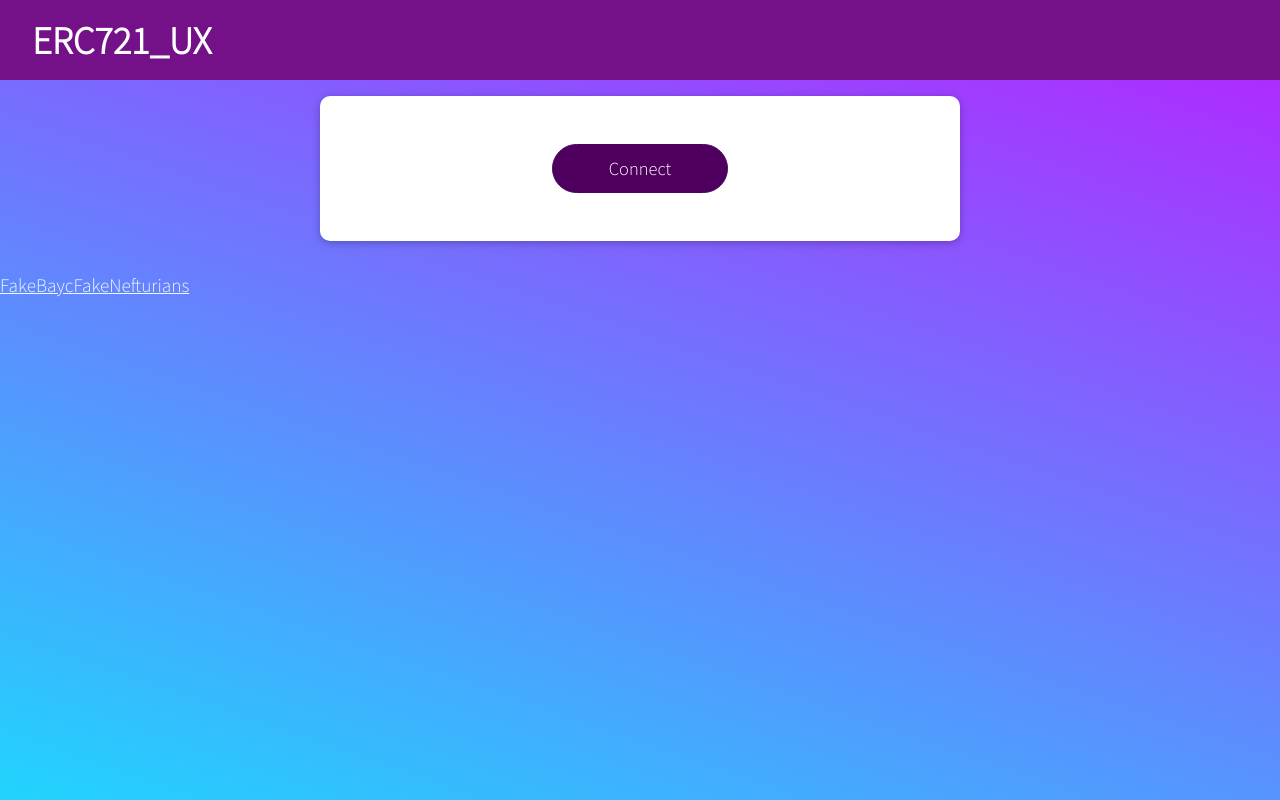
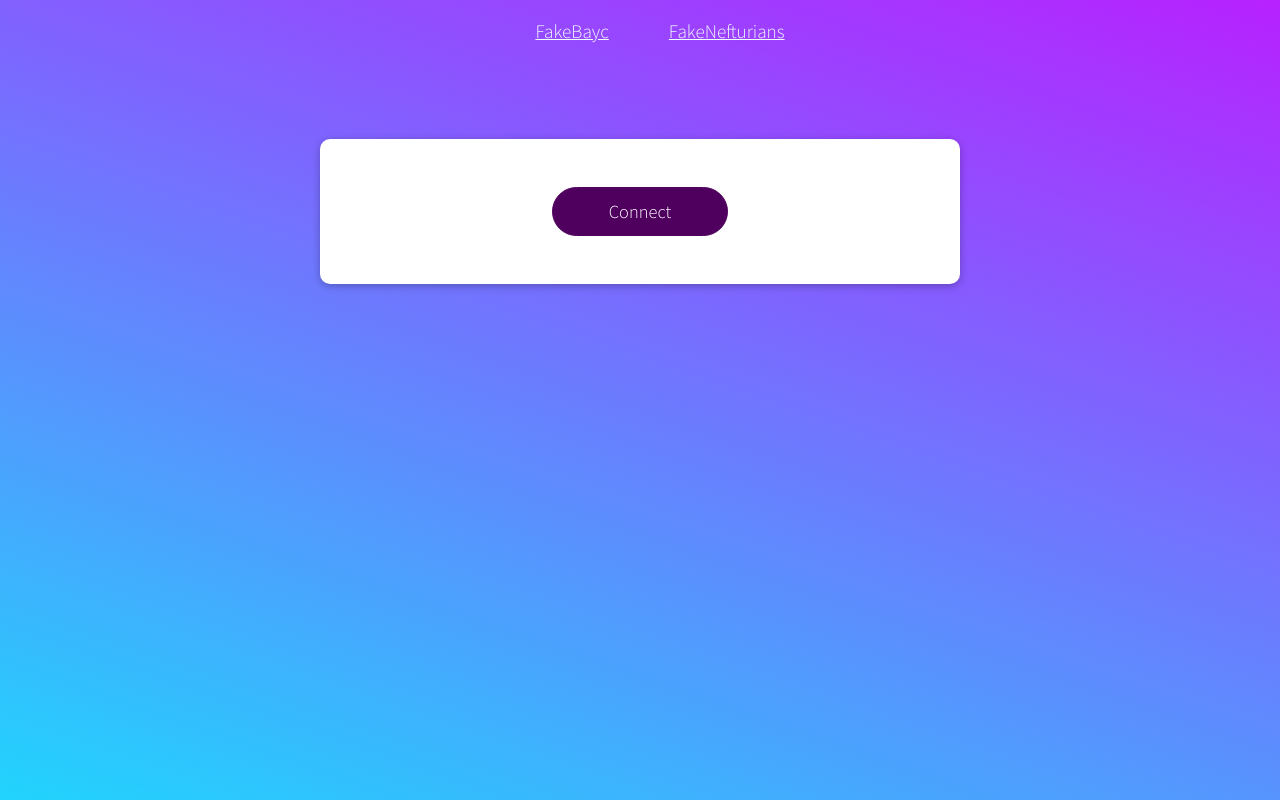
Before and after one commit to lucas-kacz/ERC721_Ux, a React (Create React App) app in the folder my_app/: page / in a window 1280 px wide. Built offline with nearby package versions, Linux system fonts and the light colour scheme; what web3 would draw is missing.

Commit message:
Update CSS

```diff
--- a/my_app/src/components/pages/ChainInfo/ChainInfo.js
+++ b/my_app/src/components/pages/ChainInfo/ChainInfo.js
@@ -5,6 +5,7 @@ const ChainInfo = (props) => {
     return (
         <Card className={classes.chaininfo}>
             <h1>Welcome, here are some infos</h1>
+            <p>You are connectec with : {props.currentAccount}</p>
             <p> Chain Id : {props.chainId}</p>
             <p>Last block number : {props.lastBlockNumber}</p>
         </Card>
--- a/my_app/src/components/pages/ChainInfo/ChainInfo.module.css
+++ b/my_app/src/components/pages/ChainInfo/ChainInfo.module.css
@@ -4,4 +4,6 @@
     padding: 3rem;
     margin: 2rem auto;
     text-align: center;
+    color: black;
+    font-weight: bold;
   }
--- a/my_app/src/components/pages/Main/Main.js
+++ b/my_app/src/components/pages/Main/Main.js
@@ -48,28 +48,34 @@ export const Main = (props) => {
 
 
   return (
-    <div className="Main">
+    <div className="main">
       <header className="main-header">
-        <h1>ERC721_UX</h1>
-        <nav className="nav">
+
+        <nav className="navbar">
           <ul>
-            <li>
-              <a href="/">{currentAccount}</a>
-            </li>
+            <li><Link to ="/fakebayc">FakeBayc</Link></li>
+            <li><Link to ="/fakenefturians">FakeNefturians</Link></li>
           </ul>
           </nav>
       </header>
+
+
       <main>
         {!isConnected && <Login onLogin={onLogin} onLogout={onLogout}/>}
-        {/* {isConnected && <Home currentAccount={currentAccount} />} */}
-        {isConnected && <ChainInfo chainId={chainId} lastBlockNumber={lastBlockNumber} />}
+        {isConnected && <ChainInfo currentAccount={currentAccount} chainId={chainId} lastBlockNumber={lastBlockNumber} />}
+      </main>
 
-        <nav>
-          <Link to ="/fakebayc">FakeBayc</Link>
-          <Link to ="/fakenefturians">FakeNefturians</Link>
-        </nav>
+      {/* <nav className="navbar">
+        <ul>
+            <li><Link to ="/fakebayc">FakeBayc</Link></li>
+            <li><Link to ="/fakenefturians">FakeNefturians</Link></li>
+        </ul>
+      </nav> */}
 
-      </main>
+
+
+
+
     </div>
   );
 }
--- a/my_app/src/index.css
+++ b/my_app/src/index.css
@@ -24,7 +24,7 @@ main{
   margin-top: 6rem;
 }
 
-.main-header{
+/* .main-header{
   position: fixed;
   top: 0;
   left: 0;
@@ -35,7 +35,7 @@ main{
   align-items: center;
   background-color: #741188;
   padding: 0 2rem;
-}
+} */
 
 .main-header h1{
   color: white;
@@ -88,3 +88,13 @@ main{
   top: 10px;
   position: absolute;
 }
+
+.navbar li{
+  display: inline;
+  padding: 30px;
+
+}
+
+.navbar ul{
+  text-align: center;
+}
```
